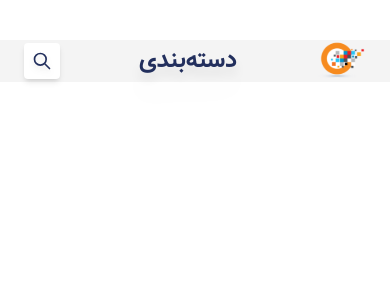
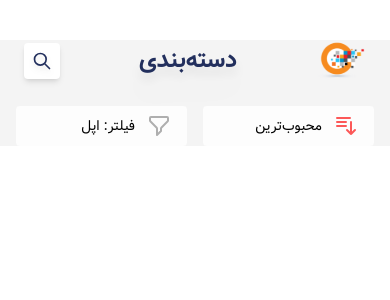
Before and after one commit to sinaGh-cyber/tailwinde-project, a React (Create React App) app: page / in a window 390 px wide. Shown: the top 300 px of the page. Built offline with nearby package versions, Linux system fonts and the light colour scheme; the HTML template or start-up script is replaced by a standard one.

Commit message:
SortAndFilter component created and styled mobile

```diff
--- a/src/App.js
+++ b/src/App.js
@@ -1,9 +1,11 @@
-import AppBar from "./components/AppBar/AppBar";
+import AppBar from './components/AppBar/AppBar';
+import SortAndFilter from './components/SortAndFilter/SortAndFilter';
 
 export default function App() {
   return (
     <div className="bg-stone-100">
-      <AppBar/>
+      <AppBar />
+      <SortAndFilter />
     </div>
   );
 }
--- /dev/null
+++ b/src/components/SortAndFilter/FilterSvg.jsx
@@ -0,0 +1,20 @@
+const FilterSvg = () => {
+  return (
+    <svg
+      xmlns="http://www.w3.org/2000/svg"
+      className="h-6 w-6 stroke-gray-300 "
+      fill="none"
+      viewBox="0 0 24 24"
+      stroke="currentColor"
+      strokeWidth={2}
+    >
+      <path
+        strokeLinecap="round"
+        strokeLinejoin="round"
+        d="M3 4a1 1 0 011-1h16a1 1 0 011 1v2.586a1 1 0 01-.293.707l-6.414 6.414a1 1 0 00-.293.707V17l-4 4v-6.586a1 1 0 00-.293-.707L3.293 7.293A1 1 0 013 6.586V4z"
+      />
+    </svg>
+  );
+};
+
+export default FilterSvg;
--- /dev/null
+++ b/src/components/SortAndFilter/SortAndFilter.jsx
@@ -0,0 +1,23 @@
+import FilterSvg from './FilterSvg';
+import SortDescending from './SortDescendingSvg';
+
+const SortAndFilter = () => {
+  return (
+    <div className="flex items-center justify-between px-4 gap-x-4 mb-9">
+      <div className="bg-stone-50 rounded py-2 pr-4 flex flex-row-reverse items-center justify-start w-1/2">
+        <div className=" text-slate-800">
+          <FilterSvg/>
+        </div>
+        <span className="mr-3 text-sm font-medium text-right ">فیلتر: اپل</span>
+      </div>
+      <div className="bg-stone-50 rounded py-2 pr-4 flex flex-row-reverse items-center justify-start w-1/2">
+        <div className=" text-slate-800    ">
+          <SortDescending />
+        </div>
+        <span className="mr-3 text-sm font-medium text-center ">محبوب&zwnj;ترین</span>
+      </div>
+    </div>
+  );
+};
+
+export default SortAndFilter;
--- /dev/null
+++ b/src/components/SortAndFilter/SortDescendingSvg.jsx
@@ -0,0 +1,20 @@
+const SortDescending = () => {
+  return (
+    <svg
+      xmlns="http://www.w3.org/2000/svg"
+      className="h-6 w-6 stroke-orange-600"
+      fill="none"
+      viewBox="0 0 24 24"
+      stroke="currentColor"
+      strokeWidth={2}
+    >
+      <path
+        strokeLinecap="round"
+        strokeLinejoin="round"
+        d="M3 4h13M3 8h9m-9 4h9m5-4v12m0 0l-4-4m4 4l4-4"
+      />
+    </svg>
+  );
+};
+
+export default SortDescending;
```
